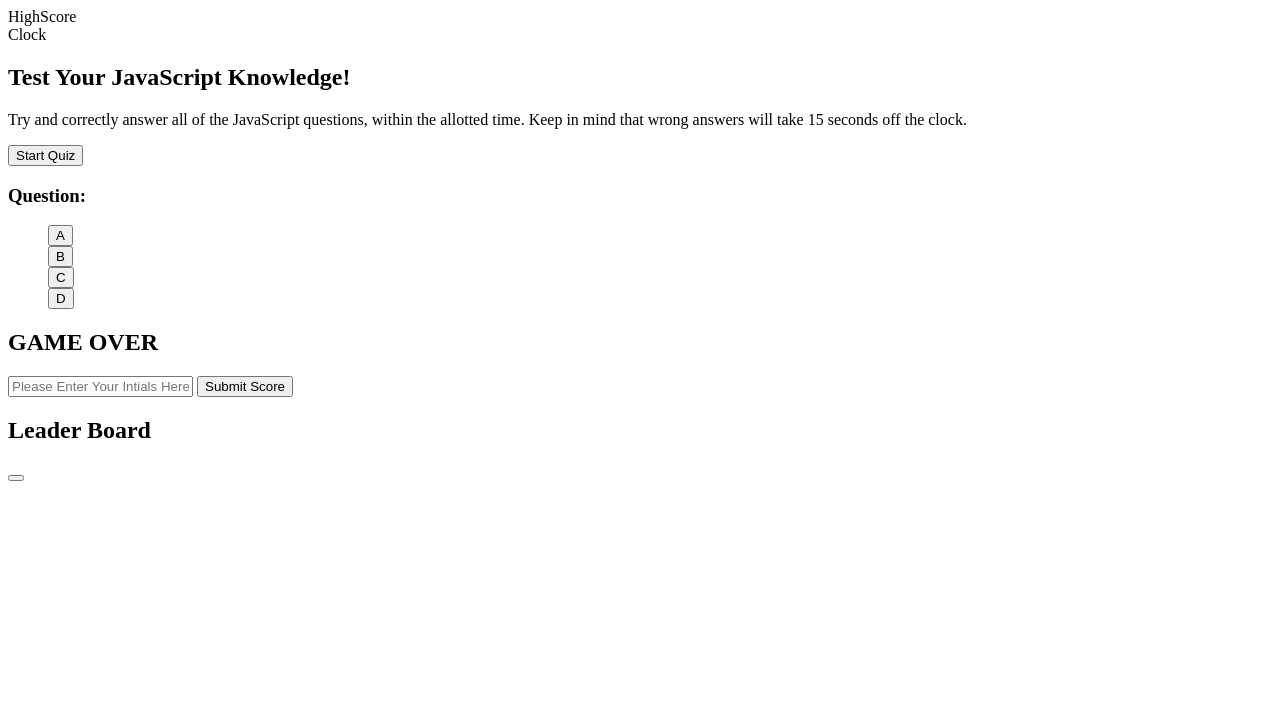
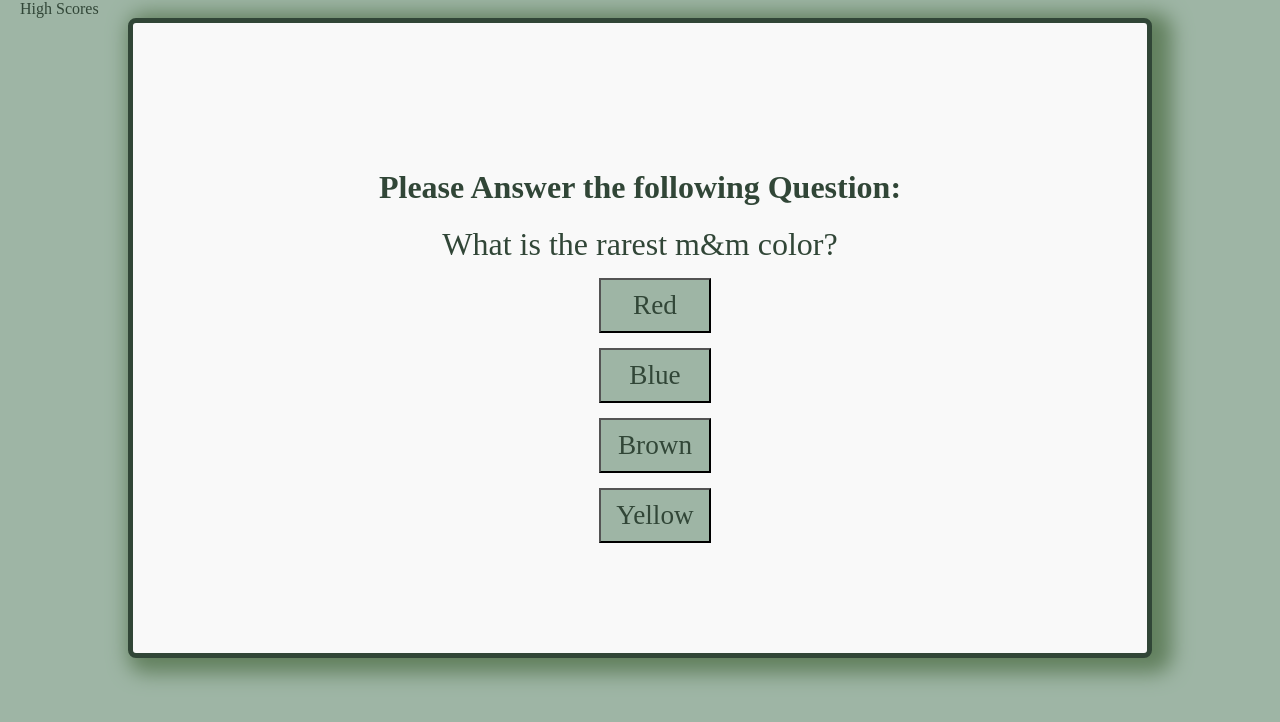
Before and after one commit to adrianauch/code-quiz-hw, a plain HTML site: page index.html in a window 1280 px wide. Both pictures are taken after a click on the button "Start Quiz". Drawn offline with nearby package versions, Linux system fonts and the light colour scheme.

Commit message:
got questions to work and can click through

```diff
--- a/index.html
+++ b/index.html
@@ -15,38 +15,41 @@
   </head>
   <body>
     <!-- Have a header that has a link to high scores  and timer button-->
-    <header>
-      <div id="highscore">HighScore</div>
-      <div id="timer">Clock</div>
+    <header class="header">
+      <div id="highscore"><a href="#"></a> High Scores</div>
+      <div id="timer"></div>
     </header>
     <!-- !Landing page- this need a title (header) directions and a start btn -->
-    <section id="landing-page">
-      <h1>Test Your JavaScript Knowledge!</h1>
-      <p>
+    <section id="landing-page" class="landing-page">
+      <h1>Test Your Food Knowledge!</h1>
+      <p id="directions">
         Try and correctly answer all of the JavaScript questions, within the
         allotted time. Keep in mind that wrong answers will take 15 seconds off
         the clock.
       </p>
-    <button class="startbtn">Start Quiz</button>
-    <!-- </section>  -->
+      <button class="startbtn" id="startbtn">Start Quiz</button>
+    </section>
     <!-- Questions - this page will have a question, timer upper right and display if answer is right or wong -->
     <!-- big conatiner -->
-    <section class="containerQ">
+    <section class="containerQ hide">
       <!-- Need a timer somewhere in here -->
       <!-- h3 has the question -->
-      <h3 class="questions">Question:</h3>
+      <h3 id="questions" class="questions">
+        Please Answer the following Question:
+      </h3>
+      <div id="viewQuestion"></div>
       <ul class="answers" id="buttons">
         <!-- These are the options to the question -->
         <li><button value="A" id="A">A</button></li>
-        <li><button id="B">B</button></li>
-        <li><button id="C">C</button></li>
-        <li><button id="D">D</button></li>
+        <li><button value="B" id="B">B</button></li>
+        <li><button value="c" id="C">C</button></li>
+        <li><button value="D" id="D">D</button></li>
       </ul>
-      <p id="worng/right"></p>
+      <p id="worng-right"></p>
     </section>
     <!-- GAME OVER section- user can enter in intials and see other high scores -->
     <!-- in example it shows view high score in upper left? anotehr event button and display scores w/ initials?  -->
-    <section id="end-game">
+    <section id="end-game" class="game-over-screen">
       <h2 id="game-over">GAME OVER</h2>
       <div id="Final-Score"></div>
       <input
@@ -58,16 +61,14 @@
       <button class="submit-btn">Submit Score</button>
     </section>
     <!-- High Score Section-->
-   <section class="score-pg">
+    <section id="score-pg" class="score-pg">
       <h2>Leader Board</h2>
-      <ul>
-      </ul>
+      <ul></ul>
       <div>
         <button id="play-again"></button>
       </div>
     </section>
 
-
     <script src="https://ajax.googleapis.com/ajax/libs/jquery/3.6.0/jquery.min.js"></script>
     <script src="./script.js"></script>
   </body>
--- a/script.js
+++ b/script.js
@@ -4,7 +4,7 @@ var buttonB = $("#B");
 var buttonC = $("#C");
 var buttonD = $("#D");
 var startButton = $("#startbtn");
-var quizQuestions = $("#questions");
+var questionPrompt = $("#viewQuestion");
 var possAnswers = $("#answers");
 var finalScore = $("#Final-Score");
 var submitbtn = $("#submit-btn");
@@ -12,99 +12,113 @@ var UserInitials = $("#initials");
 var scorePG = $("#score-pg");
 var playAgainbtn = $("#play-again");
 var endGame = $("#end-game");
-var feedback = $("#wrong/right");
+var feedback = $("#wrong-right");
 var questionContainer = $("#containerQ");
 var highscoreLink = $("#highscore");
 var countdown = $("#timer");
+var landingPage = $("#landing-page");
 
 // Global Variables// -- what data do we care about?
-var score = 60; // time left
-var correctAnswers;
+var timeLeft = 60; // time left
+var correctAnswer = 0;
 var storedScore;
 var CurrentQuestion = 0;
 
 //Quiz Questions - 5 total and they need to be in an array//
 var quizQuestions = [
   {
-    //question [0]
-    question: "What is === operator?",
-    answerA: "Checks the equity of two strings",
-    answerB: "A strict operator, it checks both type and value",
-    answerC: "It is an athrimetic operator and is used to evaluate equations",
-    answerD: "Sets to variables equal to each other",
-    correctAnswer: "B",
+    title: "What is the rarest m&m color?",
+    options: ["Red", "Blue", "Brown", "Yellow"],
+    answer: "Brown",
   },
   {
-    //question [1]
-    question:
-      "Which of the following combines the text of two strings and returns a new string?",
-    answerA: "append()",
-    answerB: "attach()",
-    answerC: "concat()",
-    answerD: "none of the above",
-    correctAnswer: "C",
+    title: "What was the first soft drink in space?",
+    options: ["Coca-Cola", "Pepsi", "Dr.Pepper", "Gatorade"],
+    answer: "Coca-cola",
   },
   {
-    //question [2]
-    question: "Which of the following is not a way to declare a variable?",
-    answerA: "var",
-    answerB: "let",
-    answerC: "const",
-    answerD: "decl",
-    correctAnswer: "D",
+    title: "What is the most consumer manufactured drink in the world?",
+    options: ["Soft Drinks", "Coffee", "Alcohol", "Tea"],
+    answer: "Tea",
   },
   {
-    //question [3]
-    question: "Which of the following is not a primative data type?",
-    answerA: "Boolean",
-    answerB: "String",
-    answerC: "Object",
-    answerD: "Underfined",
-    correctAnswer: "C",
+    title: "Where was Hawaiian pizza invented?",
+    options: ["Italy", "Canada", "United States", "United Kingdom"],
+    answer: "Canada",
   },
   {
-    //question [4]
-    question: "Where do you place the script tag in the HTML?",
-    answerA: "Between the closing body tag and the closing HTML tag",
-    answerB: "Above the closing body tag",
-    answerC: "Before the closing head tag",
-    answerD: "After the closing head tag and before the opening body tag",
-    correctAnswer: "B",
+    title: "How long does it take to grow a pineapple?",
+    options: ["3 months", "6 months", "1 year", "3 years"],
+    answer: "3 Years",
   },
 ];
 
 //FUNCTIONS//
 //1. function - start game
 function startGame() {
-  //what I need in this function-
-  //for the timer to start
-  //first question to appear
+  landingPage.hide();
+  endGame.hide();
+  questionContainer.show();
+  loadQuestions();
 }
 
-//timer- function that have the interval that takes off the clock
 //another function that loads the data for the next question
 //Event listener for all the answer buttons -
 //check to see if they are on the last question- if not load the next question
 
 //function next question- load questions
 function loadQuestions() {
-  var presentedQuestion = quizQuestions[CurrentQuestion];
-  //some logic to put 'presentedQuestion' on the screen
+  questionPrompt.text(quizQuestions[CurrentQuestion].title);
+  var choiceA = quizQuestions[CurrentQuestion].options[0];
+  var choiceB = quizQuestions[CurrentQuestion].options[1];
+  var choiceC = quizQuestions[CurrentQuestion].options[2];
+  var choiceD = quizQuestions[CurrentQuestion].options[3];
+  buttonA.text(choiceA);
+  buttonB.text(choiceB);
+  buttonC.text(choiceC);
+  buttonD.text(choiceD);
+}
+//Timer Function
+function coutdown() {
+  interval = setInterval(function () {
+    timeLeft--;
+    countdown.textContent = "Time:" + timeLeft;
+
+    if (timeLeft <= 0) {
+      clearInterval(interval);
+      gameOver();
+      CurrentTime.text("Time's Up!");
+    }
+  }, 1000);
 }
 
-//function that handles the user clicking an answer
-//removes time if question is answered in correctly
 //if statement comparing event.target.value with quizQuestions[currentQuestion].correctAnswer
 //check currentQuestion to see if the quiz is over
 //either show score or run loadQuestions()
 $("#buttons").on("click", function (event) {
   var selection = event.target.value;
-  //some logic to put 'selection'
+  if (selection === quizQuestions[CurrentQuestion].answer) {
+    correctAnswer++;
+    feedback.text("Correct");
+  } else {
+    timeLeft = -10;
+  }
+  CurrentQuestion++;
+  if (CurrentQuestion < quizQuestions.length) {
+    loadQuestions();
+  } else {
+    gameOver();
+  }
 });
 
+function gameOver() {
+  questionContainer.hide();
+  endGame.show();
+}
 // score with storage.
 
 //Event Listeners!
 //start button
 startButton.on("click", startGame);
-//click for multiple choice answers. Event objest, target.
+
+//click for multiple choice answers. Event objest, target
--- a/style.css
+++ b/style.css
@@ -7,15 +7,117 @@
   --lightread: #dcc5bd;
   --font: font-family: 'Open Sans Condensed', sans-serif;
 }
+*{
+    box-sizing: border-box;
+    font-family: var(--font);
+    margin: 0;
+    padding: 0;
+    color: #314637;
+    background-color: var(--backgroundgreen);
+}
+.landing-page {
+    width: 80vw;
+    height: 80vh;
+    display: flex;
+    flex-direction: column;
+    justify-content: center;
+    align-items: center;
+    margin: 0 auto;
+    max-width: 80rem;
+    background-color: #f9f9f9;
+    border: 5px solid #314637;
+    border-radius: 8px;
+    box-shadow:  10px 5px 20px 10px var(--lightGreen);
+}
+.header{
+    display: flex;
+}
+#directions{
+    justify-content: center;
+    flex-wrap: wrap;
+    background-color: #f9f9f9;
+    padding-left: 20%;
+    padding-right: 20%;
+    padding-top: 5%;
+    padding-bottom: 10%;
+}
+#highscore {
+   justify-content: left;
+   padding-left: 20px;
+}
 
-.containerQ{
-    flex: box;
+h1{
+    font-size: 2.5rem;
+    background-color: #f9f9f9;
     justify-content: center;
+}
+.startbtn {
+    font-size: 2rem;
+    border-radius: 5px;
+    background-color: var(--lightGreen);
+    color: var(--white);
+    cursor: pointer;
     align-items: center;
 }
 
+.startbtn:hover {
+    background-color: var(--deepGreen);
+    color: (var(--white));
+    cursor: pointer;
+}
+.game-over-screen, .score-pg {
+    display: none;
+}
+.containerQ {
+    width: 80vw;
+    height: 80vh;
+    display: flex;
+    justify-content: center;
+    align-items: center;
+    max-width: 80rem;
+    flex-direction: column;
+    margin: 0 auto;
+    max-width: 80rem;
+    background-color: #f9f9f9;
+    border: 5px solid #314637;
+    border-radius: 8px;
+    box-shadow:  10px 5px 20px 10px var(--lightGreen);
+}
+#timer{
+    justify-content: right;
+}
+.questions{
+    background-color: var(--white);
+    font-size: 2rem;
+    padding-bottom: 2%;
+    padding-top: 5%;
+}
+#A, #B, #C, #D {
+    display: block;
+    font-size: 1.7rem;
+    width: 100%;
+    background-color: var(--backgroundgreen);
+    color: var(--deepGreen);
+    cursor: pointer;
+    text-align: center;
+    padding-bottom: 10px;
+    padding-top: 10px;
+    margin: 15px 15px;
+
+
+
+}
+#viewQuestion {
+    font-size: 2rem;
+    font-family: var(--font);
+    background-color: var(--white);
+}
+li{
+    background-color: var(--white);
+}
 
 ul {
     list-style: none;
+    background-color: var(--white);
 }
 /* I need to hide the landing page and have questions appear display none */
```
Also changed, not shown: homescreen.html (added), 1 other file.
